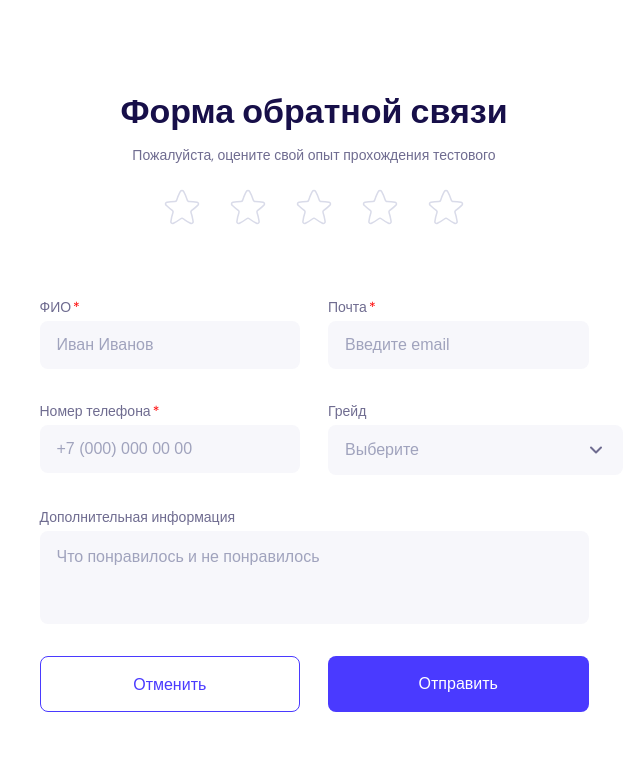
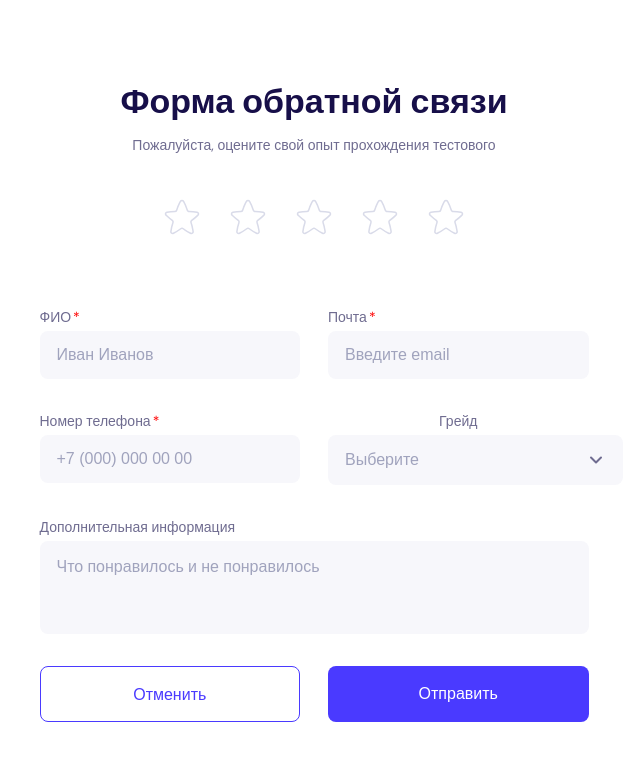
Before and after one commit to tokmashik/feedback-form-for-the-dream-team, a Vue app: page / in a window 1280 px wide. Shown: the top 760 px of the page, without its empty margins (326-966 px from the left). Built offline with nearby package versions, Linux system fonts and the light colour scheme.

Commit message:
fix: fix select

```diff
--- a/src/components/RatingStars.vue
+++ b/src/components/RatingStars.vue
@@ -1,10 +1,11 @@
 <template>
-  <div style="gap: 20px">
-    <div class="p-small">
+  <div class="rating-stars">
+    <div class="rating-stars__label p-small">
       Пожалуйста, оцените свой опыт прохождения тестового
     </div>
-    <div class="rating-wrapper">
-      <div class="stars">
+
+    <div class="rating-stars__wrapper">
+      <div class="rating-stars__stars">
         <StarIcon
           v-for="index in 5"
           :key="index"
@@ -20,16 +21,22 @@
       <div
         v-if="currentAdjectives.length"
         :key="ratingGroupKey"
-        class="adjectives"
+        class="rating-stars__adjectives"
       >
         <div
           v-for="item in currentAdjectives"
           :key="item.code"
-          class="adjective"
-          :class="{ selected: selectedAdjectives.includes(item.code) }"
+          class="rating-stars__adjective"
+          :class="{
+            'rating-stars__adjective--selected': selectedAdjectives.includes(
+              item.code,
+            ),
+            'rating-stars__adjective--not-selected':
+              !selectedAdjectives.includes(item.code),
+          }"
           @click="toggleAdjective(item.code)"
         >
-          <div class="p-base">{{ item.text }}</div>
+          <div class="rating-stars__adjective-text p-base">{{ item.text }}</div>
         </div>
       </div>
     </Transition>
@@ -63,7 +70,6 @@
   ];
 
   const currentAdjectives = ref([]);
-
   const currentGroup = ref(null);
 
   const ratingGroupKey = computed(() =>
@@ -79,13 +85,12 @@
 
     if (newGroup !== currentGroup.value) {
       currentGroup.value = newGroup;
-
       currentAdjectives.value =
         newGroup === 'negative'
           ? arrayOfNegativeAdjectives
           : arrayOfPositiveAdjectives;
 
-      selectedAdjectives.value = []; // решила добавить сброс выбранных только при смене группы
+      selectedAdjectives.value = []; // сброс выбранных при смене группы
     }
 
     emitData();
@@ -109,50 +114,71 @@
 </script>
 
 <style scoped lang="scss">
-  .rating-wrapper {
+  .rating-stars {
+    display: flex;
+    flex-direction: column;
+    gap: 20px;
+
+    &__label {
+      font-size: 14px;
+      color: #6f6c90;
+    }
+
+    &__wrapper {
       display: flex;
       justify-content: center;
-    gap: 16px;
       margin: 20px 0 36px 0;
     }
 
-  .stars {
+    &__stars {
       display: flex;
       gap: 22px;
     }
 
-  .adjectives {
+    &__adjectives {
       display: flex;
       flex-wrap: wrap;
       max-width: 550px;
       gap: 16px;
     }
 
-  .adjective {
+    &__adjective {
       display: flex;
       align-items: center;
       justify-content: center;
       border-radius: 100px;
       padding: 5px 16px;
-    background: var(--color-neutral-300);
       cursor: pointer;
       user-select: none;
       transition:
         background 0.2s,
         color 0.2s;
+
+      &--selected {
+        background: var(--color-neutral-600);
+
+        .rating-stars__adjective-text {
+          color: #fff;
+        }
       }
 
-  .adjective.selected {
-    background: var(--color-neutral-600);
+      &--not-selected {
+        background: var(--color-neutral-300);
+
+        .rating-stars__adjective-text {
+          color: #170f49;
+        }
+      }
     }
 
-  .adjective.selected .p-base {
-    color: #fff;
+    &__adjective-text {
       font-weight: 400;
       line-height: 28px;
+      font-size: 16px;
+    }
   }
 
-  /* Плавное исчезновение и появление всего блока, потому что иначе слишком резкое появление */
+  /* Плавное появление/исчезновение блока */
   .fade-block-enter-active,
   .fade-block-leave-active {
     transition:
--- a/src/components/basic/Select.vue
+++ b/src/components/basic/Select.vue
@@ -1,12 +1,26 @@
 <template>
   <div class="custom-select" ref="selectRef">
-    <label v-if="label" class="input-label">{{ label }}</label>
-    <div class="select-box" :class="{ open: isOpen }" @click="toggleDropdown">
-      <span class="selected-text">
+    <label v-if="label" class="custom-select__label">{{ label }}</label>
+
+    <div
+      class="custom-select__box"
+      :class="{ open: isOpen }"
+      @click="toggleDropdown"
+    >
+      <span
+        class="custom-select__selected-text"
+        :class="{ 'custom-select__selected-text--active': modelValue }"
+      >
         {{ selectedLabel || placeholder }}
       </span>
 
-      <svg class="arrow" width="20" height="20" viewBox="0 0 20 20" fill="none">
+      <svg
+        class="custom-select__arrow"
+        width="20"
+        height="20"
+        viewBox="0 0 20 20"
+        fill="none"
+      >
         <path
           d="M5 7.5L10 12.5L15 7.5"
           stroke="#6F6C90"
@@ -17,12 +31,11 @@
       </svg>
     </div>
 
-    <!-- Dropdown list -->
-    <div v-if="isOpen" class="dropdown">
+    <div v-if="isOpen" class="custom-select__dropdown">
       <div
         v-for="option in filteredOptions"
         :key="option.value"
-        class="dropdown-item"
+        class="custom-select__dropdown-item"
         :class="{ selected: option.value === modelValue }"
         @click="select(option.value)"
       >
@@ -46,7 +59,6 @@
   });
 
   const emit = defineEmits(['update:modelValue']);
-
   const isOpen = ref(false);
   const selectRef = ref(null);
 
@@ -86,21 +98,17 @@
     display: flex;
     flex-direction: column;
     position: relative;
-  }
 
-  .input-label {
+    &__label {
       margin-bottom: 4px;
       font-size: 14px;
       color: #6f6c90;
       font-weight: 400;
       line-height: 20px;
-    justify-content: start;
-    display: flex;
     }
 
-  .select-box {
+    &__box {
       width: 100%;
-    // height: 44px;
       padding: 12px 16px;
       border-radius: 8px;
       background: var(--color-neutral-200);
@@ -111,27 +119,29 @@
       cursor: pointer;
       transition: border 0.2s ease;
 
-    .selected-text {
-      color: #a0a3bd;
-      font-size: 16px;
-    }
-    .selected-text::selection {
-      background-color: #b8b2ff; /* фон выделения */
-    }
-    .arrow {
-      transition: transform 0.25s ease;
-    }
-
       &.open {
         border: 1px solid #4a3aff;
 
-      .arrow {
+        .custom-select__arrow {
           transform: rotate(180deg);
         }
       }
+
+      .custom-select__selected-text {
+        color: #a0a3bd;
+        font-size: 16px;
+
+        &--active {
+          color: #170f49;
+        }
       }
 
-  .dropdown {
+      .custom-select__arrow {
+        transition: transform 0.25s ease;
+      }
+    }
+
+    &__dropdown {
       margin-top: 8px;
       background: #ffffff;
       border-radius: 8px;
@@ -142,7 +152,7 @@
       width: 100%;
     }
 
-  .dropdown-item {
+    &__dropdown-item {
       width: 100%;
       height: 44px;
       padding: 12px 16px;
@@ -152,7 +162,6 @@
       display: flex;
       align-items: center;
       transition: background 0.15s ease;
-    gap: 8px;
       font-size: 16px;
 
       &:hover {
@@ -164,4 +173,5 @@
         color: #fff;
       }
     }
+  }
 </style>
```
Lines whose indentation alone changed are shown as unchanged.
